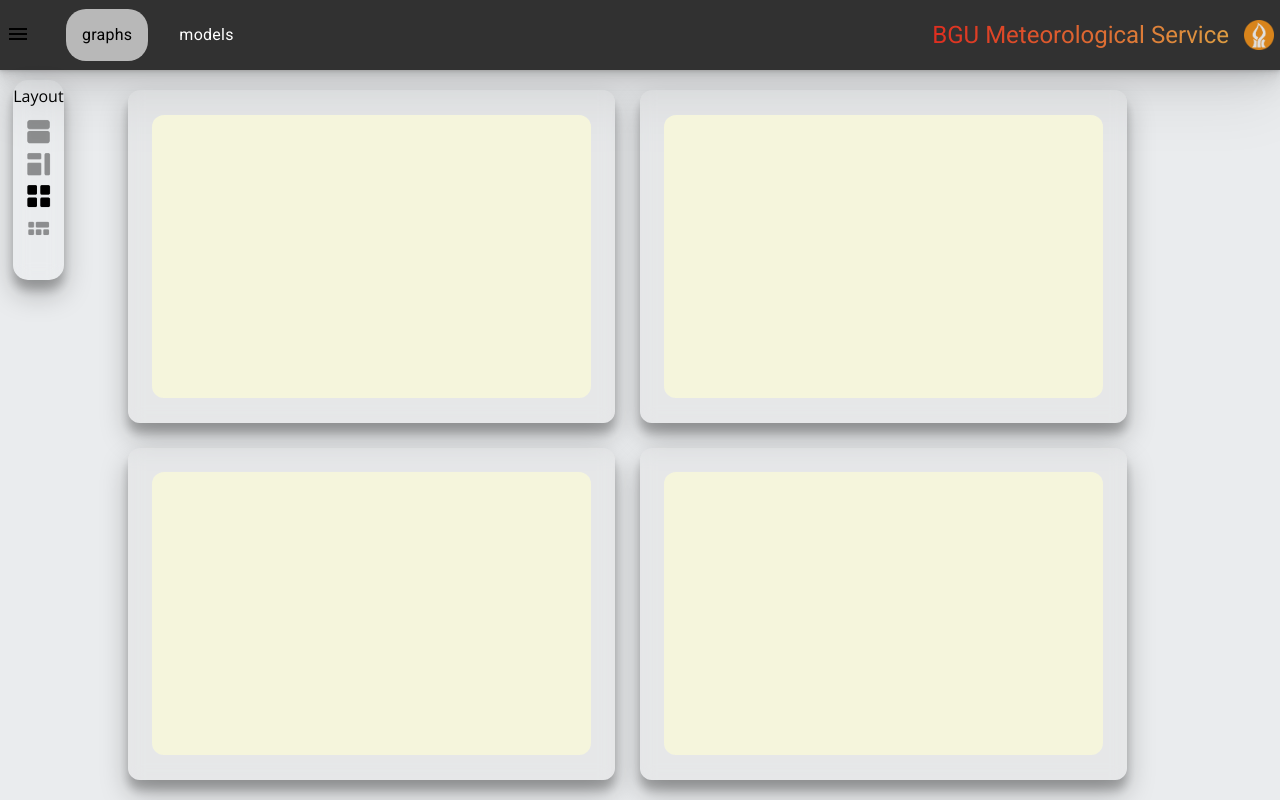
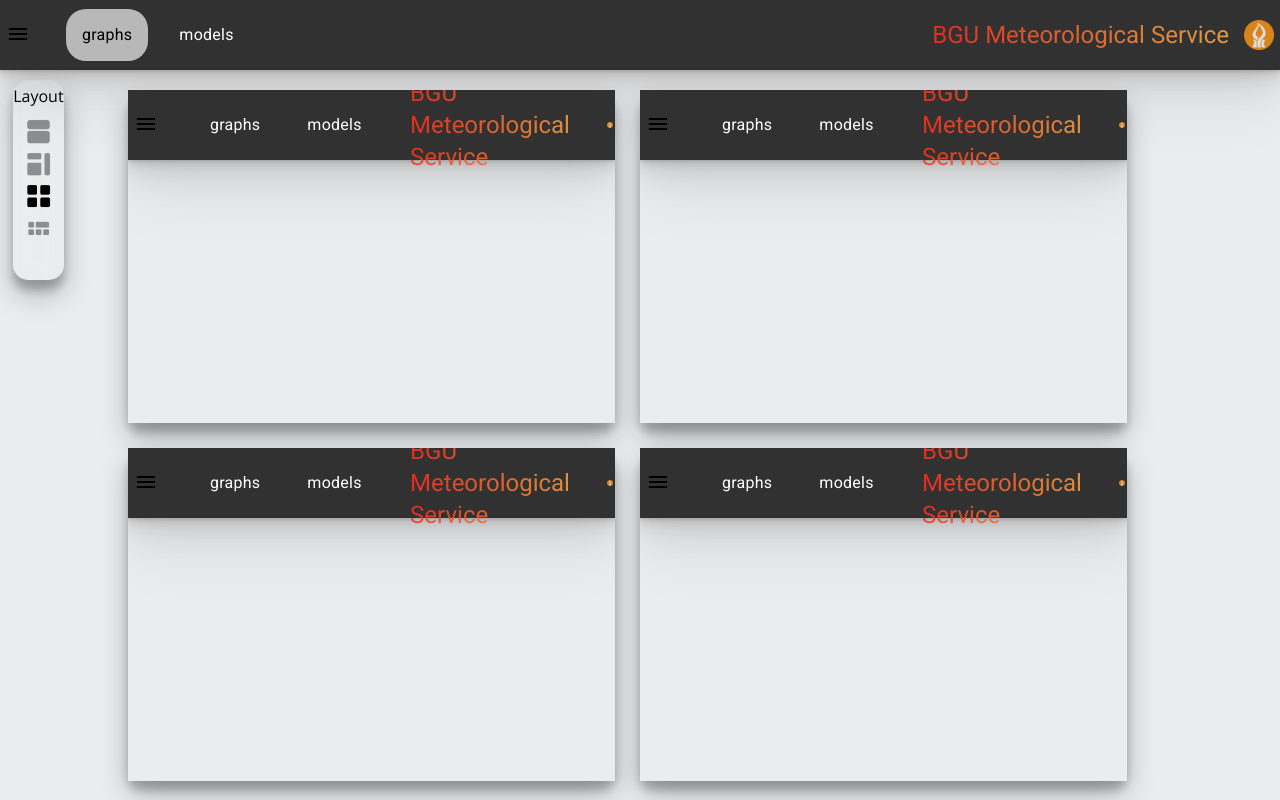
Before and after one commit to ShemiPeretz/thePeacocksEyeClient, an Angular app: page /graphs in a window 1280 px wide. Built offline with nearby package versions, Linux system fonts and the light colour scheme.

Commit message:
Added iframe graphs to graphs

```diff
--- a/src/app/components/graphs/layouts/four-garphs-layout/four-garphs-layout.component.html
+++ b/src/app/components/graphs/layouts/four-garphs-layout/four-garphs-layout.component.html
@@ -1,25 +1,18 @@
 <div class="container">
   <div class="row">
     <div class="column">
-      <div class="graph">
-      </div>
+        <iframe src="/assets/map/plot.html" width="100%" height="100%" style="border:none;" seamless="seamless"></iframe>
     </div>
     <div class="column">
-      <div class="graph">
-
-      </div>
+        <iframe src="/assets/map/plot.html" width="100%" height="100%" style="border:none;" seamless="seamless"></iframe>
     </div>
   </div>
   <div class="row">
     <div class="column">
-      <div class="graph">
-
-      </div>
+        <iframe src="/assets/map/plot.html" width="100%" height="100%" style="border:none;" seamless="seamless"></iframe>
     </div>
     <div class="column">
-      <div class="graph">
-
-      </div>
+        <iframe src="/assets/map/plot.html" width="100%" height="100%" style="border:none;" seamless="seamless"></iframe>
     </div>
   </div>
 </div>
--- a/src/app/components/graphs/layouts/four-garphs-layout/four-garphs-layout.component.scss
+++ b/src/app/components/graphs/layouts/four-garphs-layout/four-garphs-layout.component.scss
@@ -34,6 +34,5 @@
 .graph {
   width: 90%;
   height: 85%;
-  background: beige;
   border-radius: 12px;
 }
--- a/src/app/components/graphs/layouts/three-garphs-layout/three-garphs-layout.component.html
+++ b/src/app/components/graphs/layouts/three-garphs-layout/three-garphs-layout.component.html
@@ -3,12 +3,12 @@
     <div class="column">
       <div class="row mb-25">
       <div class="graph">
-
+        <iframe src="/assets/map/plot.html" width="100%" height="100%" style="border:none;" seamless="seamless"></iframe>
       </div>
     </div>
     <div class="row">
       <div class="graph">
-
+        <iframe src="/assets/map/plot.html" width="100%" height="100%" style="border:none;" seamless="seamless"></iframe>
       </div>
     </div>
   </div>
@@ -16,7 +16,7 @@
     <div class="column">
       <div class="row">
       <div class="graph">
-
+        <iframe src="/assets/map/plot.html" width="100%" height="100%" style="border:none;" seamless="seamless"></iframe>
       </div>
     </div>
 
--- a/src/app/components/graphs/layouts/three-garphs-layout/three-garphs-layout.component.scss
+++ b/src/app/components/graphs/layouts/three-garphs-layout/three-garphs-layout.component.scss
@@ -3,7 +3,7 @@
   display: flex;
   width: 80vw;
   flex-direction: row;
-  gap: 85px;
+  gap: 1vw;
 }
 
 .column {
@@ -28,13 +28,12 @@
   display: flex;
   justify-content: center;
   align-items: center;
-  padding: 30px;
+  //padding: 30px;
 }
 
 .graph {
   width: 100%;
   height: 100%;
-  background: beige;
   border-radius: 12px;
 }
 
```
